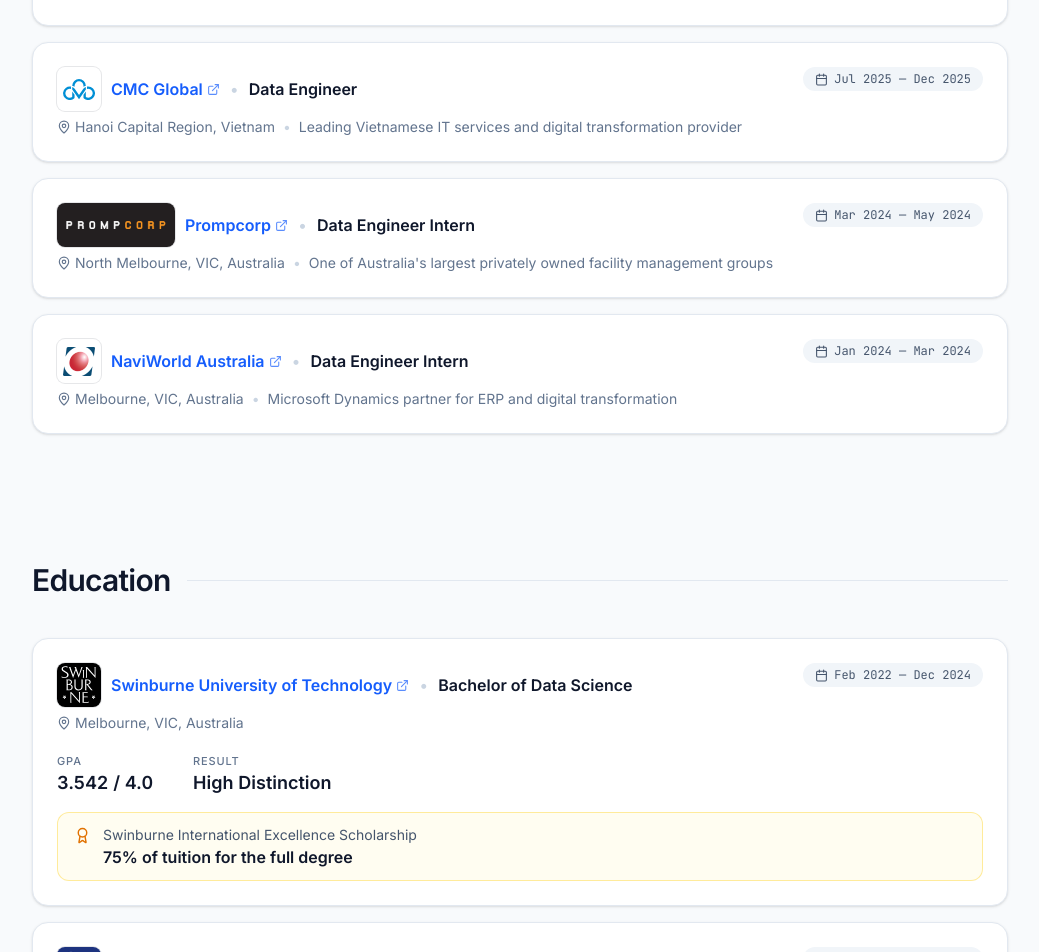
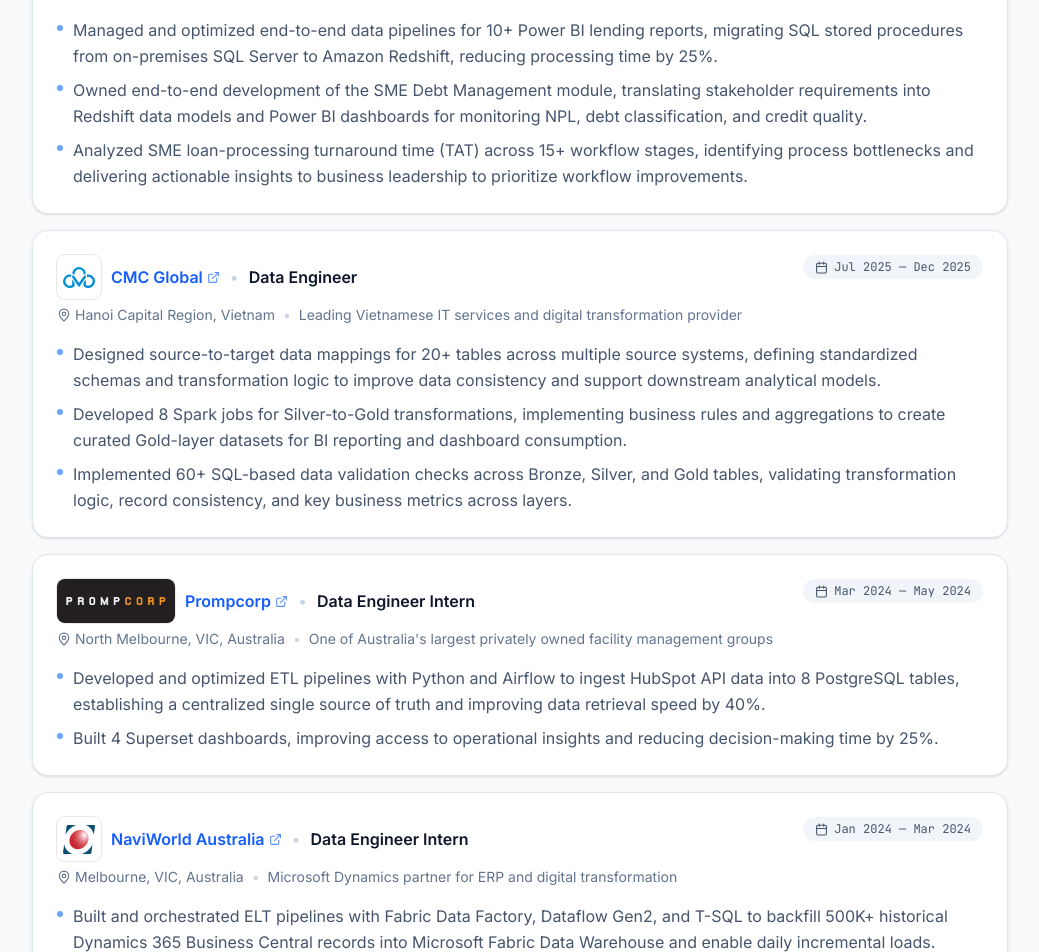
Before and after one commit to TungNamNguyen/personal-portfolio, a React (Vite) app: page / in a window 1280 px wide. Shown: the part 1440-2392 px from the top of the page, without its empty margins (120-1159 px from the left). Built offline with nearby package versions, Linux system fonts and the light colour scheme.

Commit message:
feat: add Tableau Public link, resume URL, and experience bullet points

```diff
--- a/src/constants.tsx
+++ b/src/constants.tsx
@@ -14,6 +14,7 @@ export const SITE = {
   email: "nguyennamtung123@gmail.com",
   github: "https://github.com/TungNamNguyen",
   linkedin: "https://www.linkedin.com/in/nguyennamtung2003/",
+  tableau: "https://public.tableau.com/app/profile/tung.nguyen.nam/vizzes",
   /**
    * Two sentences for the hero. Deliberately free of project specifics — the
    * Projects section carries those — and it never repeats the role or location
@@ -27,7 +28,7 @@ export const SITE = {
    * hero button and the header link. Both stay hidden while it is empty, so the
    * site never ships a dead download.
    */
-  resumeUrl: ""
+  resumeUrl: "/TungNguyen_Resume.pdf"
 };
 
 /** Order must match the section order rendered in App.tsx. */
@@ -142,7 +143,12 @@ export const EXPERIENCE: TimelineEntry[] = [
     location: "Hanoi Capital Region, Vietnam",
     companyNote: "One of Vietnam's largest private joint-stock commercial banks",
     period: "Dec 2025 \u2014 Present",
-    current: true
+    current: true,
+    points: [
+      "Managed and optimized end-to-end data pipelines for 10+ Power BI lending reports, migrating SQL stored procedures from on-premises SQL Server to Amazon Redshift, reducing processing time by 25%.",
+      "Owned end-to-end development of the SME Debt Management module, translating stakeholder requirements into Redshift data models and Power BI dashboards for monitoring NPL, debt classification, and credit quality.",
+      "Analyzed SME loan-processing turnaround time (TAT) across 15+ workflow stages, identifying process bottlenecks and delivering actionable insights to business leadership to prioritize workflow improvements."
+    ]
   },
   {
     title: "Data Engineer",
@@ -151,7 +157,12 @@ export const EXPERIENCE: TimelineEntry[] = [
     url: "https://cmcglobal.com.vn",
     location: "Hanoi Capital Region, Vietnam",
     companyNote: "Leading Vietnamese IT services and digital transformation provider",
-    period: "Jul 2025 \u2014 Dec 2025"
+    period: "Jul 2025 \u2014 Dec 2025",
+    points: [
+      "Designed source-to-target data mappings for 20+ tables across multiple source systems, defining standardized schemas and transformation logic to improve data consistency and support downstream analytical models.",
+      "Developed 8 Spark jobs for Silver-to-Gold transformations, implementing business rules and aggregations to create curated Gold-layer datasets for BI reporting and dashboard consumption.",
+      "Implemented 60+ SQL-based data validation checks across Bronze, Silver, and Gold tables, validating transformation logic, record consistency, and key business metrics across layers."
+    ]
   },
   {
     title: "Data Engineer Intern",
@@ -163,7 +174,11 @@ export const EXPERIENCE: TimelineEntry[] = [
     url: "https://www.prompcorp.com.au",
     location: "North Melbourne, VIC, Australia",
     companyNote: "One of Australia's largest privately owned facility management groups",
-    period: "Mar 2024 \u2014 May 2024"
+    period: "Mar 2024 \u2014 May 2024",
+    points: [
+      "Developed and optimized ETL pipelines with Python and Airflow to ingest HubSpot API data into 8 PostgreSQL tables, establishing a centralized single source of truth and improving data retrieval speed by 40%.",
+      "Built 4 Superset dashboards, improving access to operational insights and reducing decision-making time by 25%."
+    ]
   },
   {
     title: "Data Engineer Intern",
@@ -172,7 +187,11 @@ export const EXPERIENCE: TimelineEntry[] = [
     url: "https://naviworld.com.au",
     location: "Melbourne, VIC, Australia",
     companyNote: "Microsoft Dynamics partner for ERP and digital transformation",
-    period: "Jan 2024 \u2014 Mar 2024"
+    period: "Jan 2024 \u2014 Mar 2024",
+    points: [
+      "Built and orchestrated ELT pipelines with Fabric Data Factory, Dataflow Gen2, and T-SQL to backfill 500K+ historical Dynamics 365 Business Central records into Microsoft Fabric Data Warehouse and enable daily incremental loads.",
+      "Delivered 3 Power BI dashboards with 50+ DAX measures for 4 stakeholders, reducing report preparation time from 3 days to 1 day and enabling faster performance tracking."
+    ]
   }
 ];
 
```
